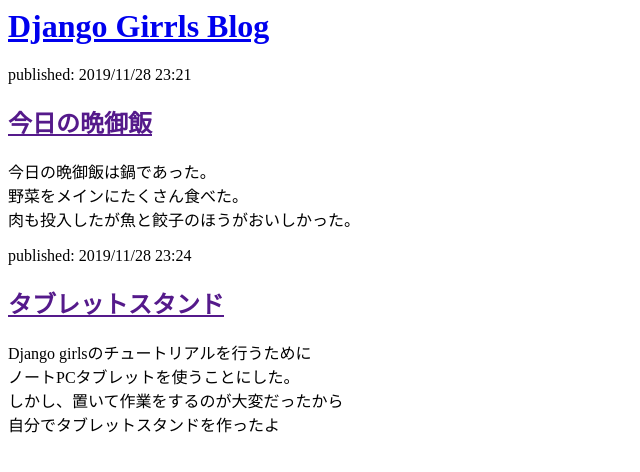
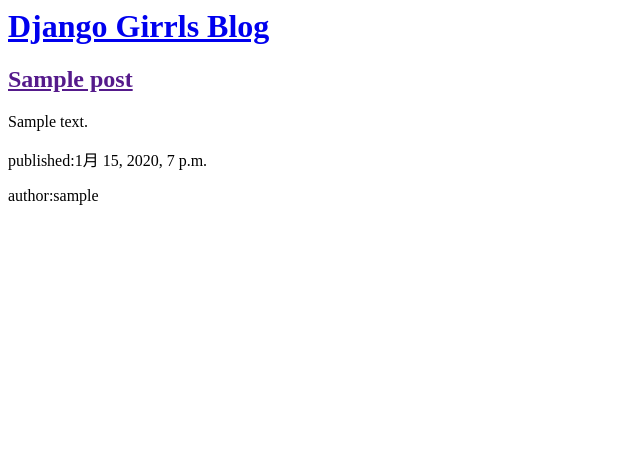
Before and after one commit to r201670071jz/my-first-blog, a Django app: template blog/templates/blog/post_list.html in a window 1280 px wide. Shown: the top 472 px of the page, without its empty margins (0-640 px from the left). Run offline with Django 3.2, Linux system fonts and the light colour scheme; the template is opened without the code that fills it: values that come from a table or form of the project are taken from there, others are empty; tables that the repository leaves empty hold one stand-in row (values such as "Sample post").

Commit message:
Modified templates to display posts from database.

```diff
--- a/blog/models.py
+++ b/blog/models.py
@@ -64,7 +64,7 @@
 
     def publish(self):
         self.published_date = timezone.now()
-        self.save()
+        self.save()#.save()することでデータベースへ公開される
 
     def __str__(self):#__str__()を呼ぶとタイトルを出力する
         return self.title
--- a/blog/templates/blog/post_list.html
+++ b/blog/templates/blog/post_list.html
@@ -6,20 +6,19 @@
         <div>
             <h1><a href="/">Django Girrls Blog</a></h1>
         </div>
+        {% for i in postsx %}
         <div>
-            <p>published: 2019/11/28 23:21</p>
-            <h2><a href="">今日の晩御飯</a></h2>
-            <p>今日の晩御飯は鍋であった。<br>
-                野菜をメインにたくさん食べた。<br>
-                肉も投入したが魚と餃子のほうがおいしかった。</p>
+            <h2><a href="">{{i.title}}</a></h2>
+            <p>
+                {{i.text|linebreaksbr}}<!---|linebreaksbrはtextの中の改行を段落にしている-->
+            </p>
+            <p>
+                published:{{i.published_date}}
+            </p>
+            <p>
+                author:{{i.author}}
+            </p>
         </div>
-        <div>
-                <p>published: 2019/11/28 23:24</p>
-                <h2><a href="">タブレットスタンド</a></h2>
-                <p>Django girlsのチュートリアルを行うために<br>
-                        ノートPCタブレットを使うことにした。<br>
-                        しかし、置いて作業をするのが大変だったから<br>
-                        自分でタブレットスタンドを作ったよ</p>
-            </div>
+        {% endfor %}
     </body>
 </html>
--- a/blog/views.py
+++ b/blog/views.py
@@ -1,5 +1,8 @@
 from django.shortcuts import render
+from .models import Post
+from django.utils import timezone
 
 # Create your views here.
 def post_list(request):
-    return render(request,'blog/post_list.html',{})
+    posts=Post.objects.filter(published_date__lte=timezone.now()).order_by("published_date")
+    return render(request,'blog/post_list.html',{"postsx":posts})
```
